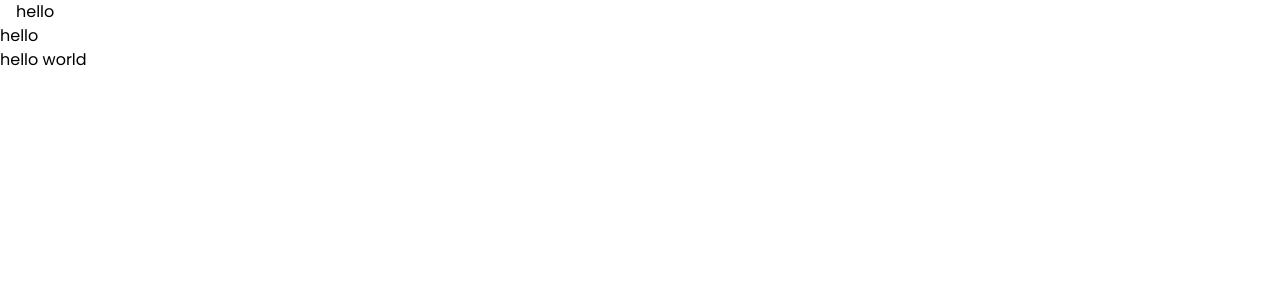
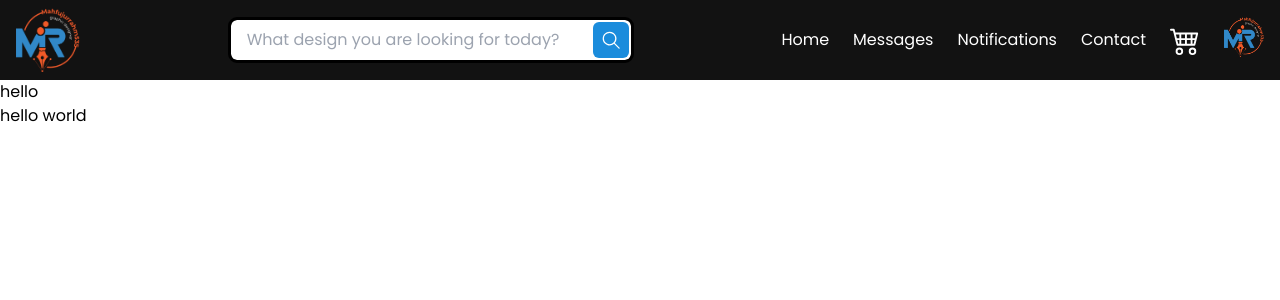
Before and after one commit to Shakiqurrahman/mr-project--fiverr-system, a React (Vite) app: page / in a window 1280 px wide. Shown: the top 300 px of the page. Built offline with nearby package versions, Linux system fonts and the light colour scheme.

Commit message:
header added

```diff
--- a/package.json
+++ b/package.json
@@ -17,6 +17,7 @@
     "framer-motion": "^11.3.24",
     "react": "^18.3.1",
     "react-dom": "^18.3.1",
+    "react-icons": "^5.2.1",
     "react-redux": "^9.1.2",
     "react-router-dom": "^6.26.0"
   },
--- a/src/components/partials/Header.jsx
+++ b/src/components/partials/Header.jsx
@@ -1,12 +1,66 @@
-import React from 'react'
+import React, { useState } from "react";
+import { BsCart4 } from "react-icons/bs";
+import { GoSearch } from "react-icons/go";
+import { NavLink } from "react-router-dom";
+import logo from "../../assets/images/MR Logo White.png";
+import UserBox from "./UserBox";
 
 function Header() {
+    const [user, setUser] = useState(true);
     return (
-        <div className='max-width'>
-
-            <h1>hello</h1>
-        </div>
-    )
+        <header className="bg-[#121212]">
+            <div className="max-width h-20 flex justify-between items-center">
+                <div>
+                    <img className="size-16" src={logo} alt="MR Logo" />
+                </div>
+                <form>
+                    <div className="relative flex justify-center items-center">
+                        <input
+                            className="min-w-[400px] bg-white px-4 py-2 rounded-md outline"
+                            type="text"
+                            placeholder="What design you are looking for today?"
+                        />
+                        <button
+                            className="absolute right-0.5 bg-primary p-2 rounded-md"
+                            type="submit"
+                        >
+                            <GoSearch className="text-white text-xl" />
+                        </button>
+                    </div>
+                </form>
+                <nav className="flex gap-6">
+                    <ul className="flex items-center gap-6">
+                        <li className="text-white hover:text-gray-300">
+                            <NavLink to="/">Home</NavLink>
+                        </li>
+                        <li className="text-white hover:text-gray-300">
+                            <NavLink to="/messages">Messages</NavLink>
+                        </li>
+                        <li className="text-white hover:text-gray-300">
+                            <NavLink to="/notifications">Notifications</NavLink>
+                        </li>
+                        <li className="text-white hover:text-gray-300">
+                            <NavLink to="/contact">Contact</NavLink>
+                        </li>
+                    </ul>
+                    <ul className={`flex items-center gap-6 ${user && 'flex-row-reverse'}`}>
+                        <li className="text-white hover:text-gray-300">
+                            {user ? (
+                                <UserBox />
+                            ) : (
+                                <NavLink to="/join">Join</NavLink>
+                            )}
+                        </li>
+                        <li className="text-white hover:text-gray-300">
+                            <NavLink to="/notifications">
+                                <BsCart4 size={30} />
+                            </NavLink>
+                        </li>
+                    </ul>
+                </nav>
+            </div>
+        </header>
+    );
 }
 
 export default Header;
--- /dev/null
+++ b/src/components/partials/UserBox.jsx
@@ -0,0 +1,79 @@
+import { Avatar, Divider, ListItemIcon, Menu, MenuItem } from "@mui/material";
+import React from "react";
+import img from "../../assets/images/MR Logo White.png";
+import { FiLogOut } from "react-icons/fi";
+import { CiSettings } from "react-icons/ci";
+import { BsPersonAdd } from "react-icons/bs";
+import { Link } from "react-router-dom";
+
+function UserBox() {
+    const [anchorEl, setAnchorEl] = React.useState(null);
+  const open = Boolean(anchorEl);
+  const handleClick = (event) => {
+    setAnchorEl(event.currentTarget);
+  };
+  const handleClose = () => {
+    setAnchorEl(null);
+  };
+    return (
+        <>
+            <button
+                onClick={handleClick}
+                size="small"
+                aria-controls={open ? 'account-menu' : undefined}
+                aria-haspopup="true"
+                aria-expanded={open ? 'true' : undefined}
+            >
+                <img className="size-10" src={img} alt="user" />
+            </button>
+            <Menu
+                anchorEl={anchorEl}
+                id="account-menu"
+                open={open}
+                onClose={handleClose}
+                onClick={handleClose}
+                PaperProps={{
+                    elevation: 0,
+                    sx: {
+                        overflow: "visible",
+                        filter: "drop-shadow(0px 2px 8px rgba(0,0,0,0.32))",
+                        mt: 1.5,
+                        "& .MuiAvatar-root": {
+                            width: 32,
+                            height: 32,
+                            ml: -0.5,
+                            mr: 1,
+                        },
+                        "&::before": {
+                            content: '""',
+                            display: "block",
+                            position: "absolute",
+                            top: 0,
+                            right: 14,
+                            width: 10,
+                            height: 10,
+                            bgcolor: "background.paper",
+                            transform: "translateY(-50%) rotate(45deg)",
+                            zIndex: 0,
+                        },
+                    },
+                }}
+                transformOrigin={{ horizontal: "right", vertical: "top" }}
+                anchorOrigin={{ horizontal: "right", vertical: "bottom" }}
+            >
+                <MenuItem onClick={handleClose}>
+                     <Link to='/profile'>Profile</Link>
+                </MenuItem>
+                <MenuItem onClick={handleClose}>
+                     <Link to='/my-account'>My account</Link>
+                </MenuItem>
+                <Divider />
+                <MenuItem onClick={handleClose}>
+                    <Link to='/logout'>Logout</Link>
+                </MenuItem>
+            </Menu>
+        </>
+    );
+}
+
+export default UserBox;
```
Also changed, not shown: src/index.css (+6 -6 lines), 1 other file (tests, documents, lock files or other folders).
